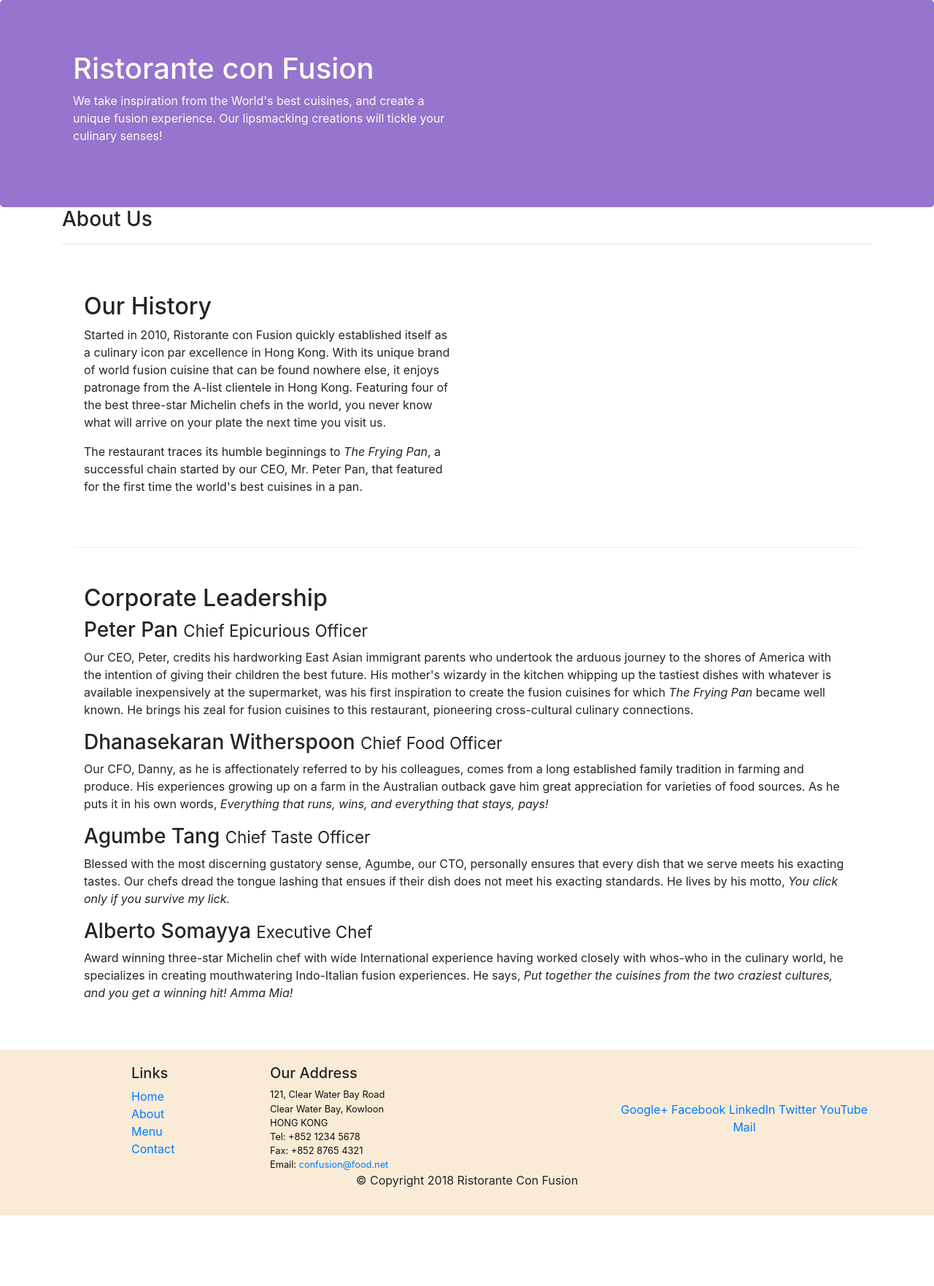
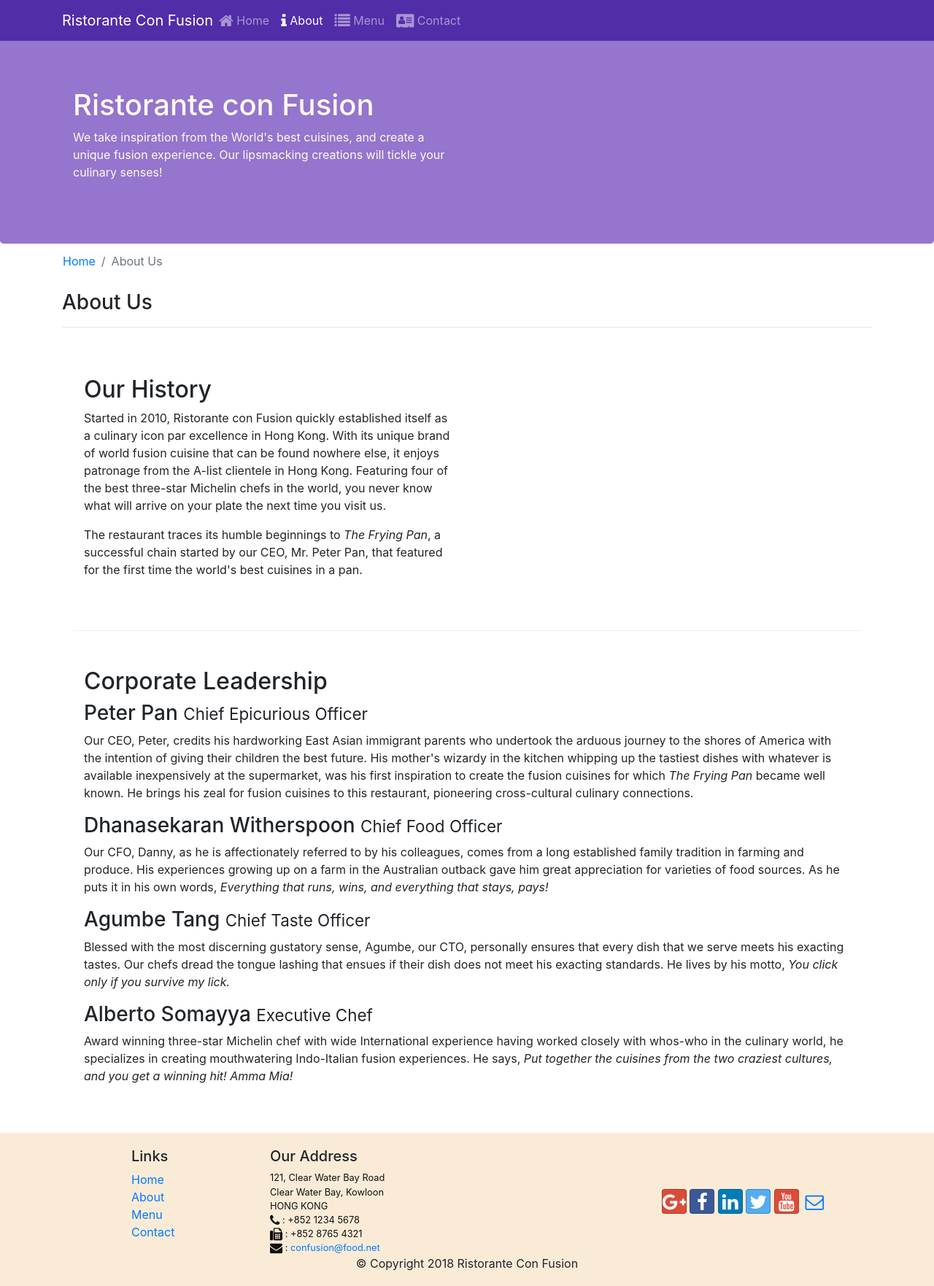
Before and after one commit to SalemFeyzo/confusion, a website: page aboutus.html in a window 1280 px wide. Shown: the whole page at 73% size. Before the commit the page ends 1666 px from the top, so only its background shows below. Drawn offline with nearby package versions, Linux system fonts and the light colour scheme.

Commit message:
adding social icons

```diff
--- a/aboutus.html
+++ b/aboutus.html
@@ -9,11 +9,31 @@
 
      <!-- Bootstrap CSS -->
      <link rel="stylesheet" href="node_modules/bootstrap/dist/css/bootstrap.min.css">
+     <link rel="stylesheet" type="text/css" href="node_modules/font-awesome/css/font-awesome.min.css">
+     <link rel="stylesheet" type="text/css" href="node_modules/bootstrap-social/bootstrap-social.css">
      <link rel="stylesheet" href="css/style.css">
     <title>Ristorante Con Fusion: About Us</title>
 </head>
 
 <body>
+
+        <nav class="navbar navbar-dark navbar-expand-sm fixed-top">
+                <div class="container">
+                    <button class="navbar-toggler" type="button" data-toggle="collapse" data-target="#navbar">
+                        <span class="navbar-toggler-icon"></span>
+                    </button>
+                    <a class="navbar-brand mr-auto" href="./index.html">Ristorante Con Fusion</a>
+                   <div class="collapse navbar-collapse" id="navbar">
+                        <ul class="navbar-nav mr-auto">
+                            <li class="nav-item"><a class="nav-link" href="index.html"><span class="fa fa-home fa-lg"></span> Home</a></li>
+                            <li class="nav-item active"><a class="nav-link" href="#"><span class="fa fa-info fa-lg"></span> About</a></li>
+                            <li class="nav-item"><a class="nav-link" href="#"><span class="fa fa-list fa-lg"></span> Menu</a></li>
+                            <li class="nav-item"><a class="nav-link" href="#"><span class="fa fa-address-card fa-lg"></span> Contact</a></li>
+                        </ul>
+                   </div>
+
+                </div>
+            </nav>
 
     <header class="jumbotron">
         <div class="container">
@@ -30,6 +50,10 @@
 
     <div class="container">
         <div class="row">
+            <ol class="col-12 breadcrumb">
+                <li class="breadcrumb-item"><a href="index.html">Home</a></li>
+                <li class="breadcrumb-item active">About Us</li>
+            </ol>
             <div class="col-12">
                <h3>About Us</h3>
                <hr>
@@ -74,7 +98,7 @@
                     <h5>Links</h5>
                     <ul class="list-unstyled">
                         <li><a href="index.html">Home</a></li>
-                        <li><a href="aboutus.html">About</a></li>
+                        <li><a href="#">About</a></li>
                         <li><a href="#">Menu</a></li>
                         <li><a href="#">Contact</a></li>
                     </ul>
@@ -85,19 +109,19 @@
 		              121, Clear Water Bay Road<br>
 		              Clear Water Bay, Kowloon<br>
 		              HONG KONG<br>
-		              Tel: +852 1234 5678<br>
-		              Fax: +852 8765 4321<br>
-		              Email: <a href="mailto:confusion@food.net">confusion@food.net</a>
+                    <i class="fa fa-phone fa-lg"></i> : +852 1234 5678<br>
+                    <i class="fa fa-fax fa-lg"></i> : +852 8765 4321<br>
+                    <i class="fa fa-envelope fa-lg"></i> : <a href="mailto:confusion@food.net">confusion@food.net</a>
 		           </address>
                 </div>
                 <div class="col-12 col-sm-4 align-self-center">
                     <div class="text-center">
-                        <a href="http://google.com/+">Google+</a>
-                        <a href="http://www.facebook.com/profile.php?id=">Facebook</a>
-                        <a href="http://www.linkedin.com/in/">LinkedIn</a>
-                        <a href="http://twitter.com/">Twitter</a>
-                        <a href="http://youtube.com/">YouTube</a>
-                        <a href="mailto:">Mail</a>
+                        <a class="btn btn-social-icon btn-google" href="http://google.com/+"><i class="fa fa-google-plus fa-lg"></i></a>
+                        <a class="btn btn-social-icon btn-facebook" href="http://www.facebook.com/profile.php?id="><i class="fa fa-facebook fa-lg"></i></a>
+                        <a class="btn btn-social-icon btn-linkedin" href="http://www.linkedin.com/in/"><i class="fa fa-linkedin fa-lg"></i></a>
+                        <a class="btn btn-social-icon btn-twitter" href="http://twitter.com/"><i class="fa fa-twitter fa-lg"></i></a>
+                        <a class="btn btn-social-icon btn-google" href="http://youtube.com/"><i class="fa fa-youtube fa-lg"></i></a>
+                        <a class="btn btn-social-icon" href="mailto:"><i class="fa fa-envelope-o fa-lg"></i></a>
                     </div>
                 </div>
            </div>
--- a/css/style.css
+++ b/css/style.css
@@ -29,3 +29,14 @@
     margin: 0px;
     color: #0f0f0f;
 }
+body {
+    padding: 50px 0px 0px 0px;
+    z-index: 0;
+
+}
+.navbar-dark{
+    background-color: #512DA8;
+}
+.breadcrumb {
+    background-color: white;
+}
--- a/package.json
+++ b/package.json
@@ -15,6 +15,8 @@
   },
   "dependencies": {
     "bootstrap": "^4.0.0",
+    "bootstrap-social": "^5.1.1",
+    "font-awesome": "^4.7.0",
     "jquery": "^3.3.1",
     "popper.js": "^1.12.9"
   }
```
Also changed, not shown: index.html (+33 -14 lines), 1 other file.
